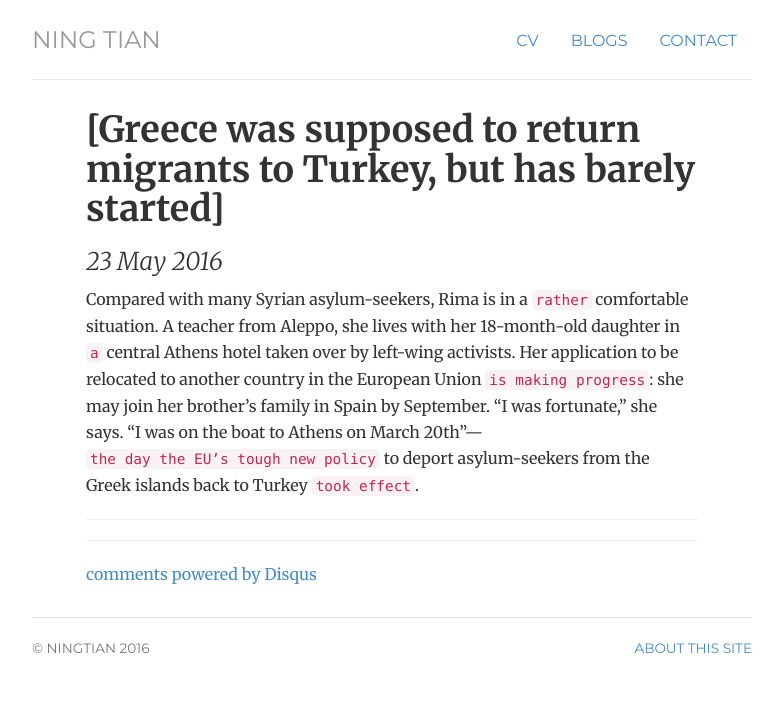
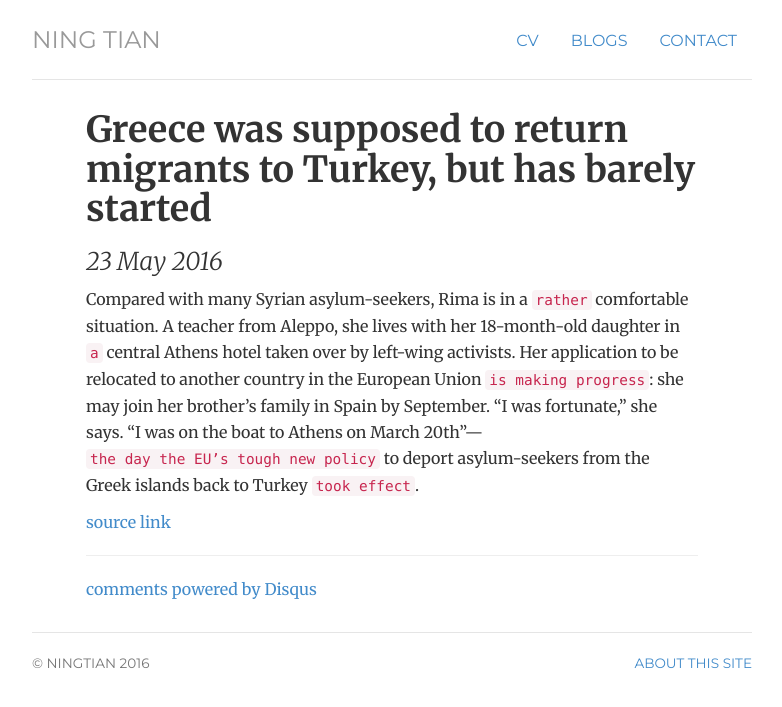
Before and after one commit to ningtian/ningtian.github.io, a Jekyll site: the page built from _posts/2016-05-23-ning-tian-site-launched.md, in a window 1280 px wide. Shown: the top 707 px of the page, without its empty margins (248-1030 px from the left). Built offline with Jekyll 4.4.1, drawn with Linux system fonts in a browser that asks for light colours; comment, search, counter and statistics services are not loaded; some of the changed lines change nothing that is shown.

Commit message:
Update 2016-05-23-ning-tian-site-launched.md

```diff
--- a/_posts/2016-05-23-ning-tian-site-launched.md
+++ b/_posts/2016-05-23-ning-tian-site-launched.md
@@ -1,10 +1,9 @@
 ---
 layout: post
-title: "[Greece was supposed to return migrants to Turkey, but has barely started]"
+title: "Greece was supposed to return migrants to Turkey, but has barely started"
 ---
 
 Compared with many Syrian asylum-seekers, Rima is in a `rather` comfortable situation. A teacher from Aleppo, she lives with her 18-month-old daughter in `a` central Athens hotel taken over by left-wing activists. Her application to be relocated to another country in the European Union `is making progress`: she may join her brother’s family in Spain by September. “I was fortunate,” she says. “I was on the boat to Athens on March 20th”—`the day the EU’s tough new policy` to deport asylum-seekers from the Greek islands back to Turkey `took effect`.
 
 
-*******************
-[Greece was supposed to return migrants to Turkey, but has barely started]:http://www.economist.com/news/europe/21699320-migrants-have-stopped-arriving-they-are-not-being-sent-back-either-greece-was-supposed
+<a href="http://www.economist.com/news/europe/21699320-migrants-have-stopped-arriving-they-are-not-being-sent-back-either-greece-was-supposed">source link</a><br>
```
